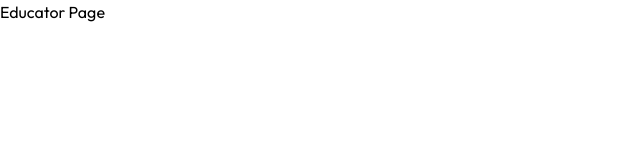
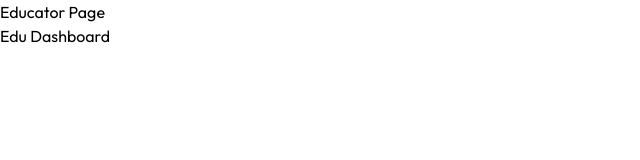
Before and after one commit to waibaBikash/Hamro-learning-, a React (Vite) app in the folder client/: page /educator/educator in a window 1280 px wide. Shown: the top 160 px of the page, without its empty margins (0-640 px from the left). Built offline with nearby package versions, Linux system fonts and the light colour scheme.

Commit message:
initial commit all route working

```diff
--- a/client/src/pages/educator/Educator.jsx
+++ b/client/src/pages/educator/Educator.jsx
@@ -1,9 +1,13 @@
 import React from 'react'
+import { Outlet } from 'react-router-dom'
 
 const Educator = () => {
   return (
     <div>
      <h1> Educator Page</h1>
+       <div>
+          {<Outlet/>}
+       </div>
       </div>
   )
 }
```
